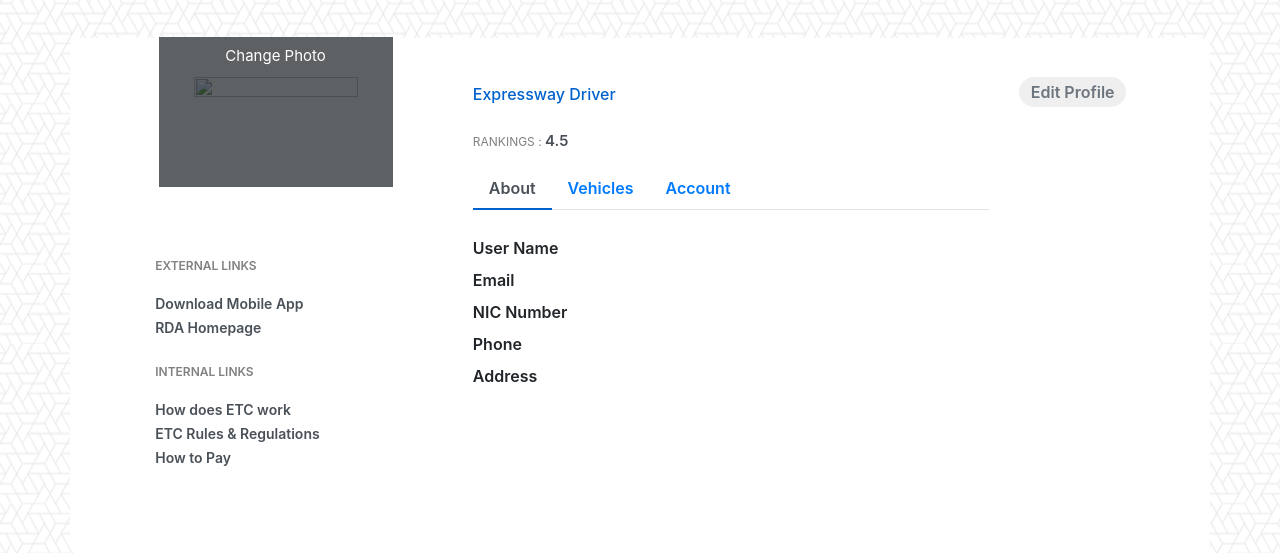
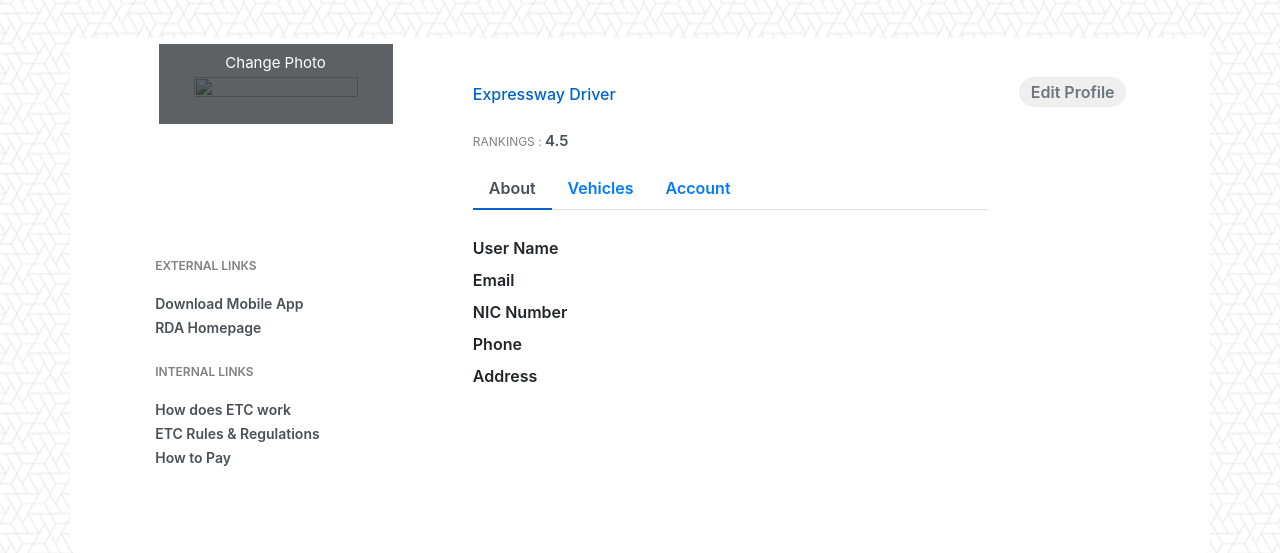
Before and after one commit to IsharaPriyadarshana/openRoadTolling, a Symfony app: template templates/main/home.html.twig in a window 1280 px wide. Shown: the part 56-609 px from the top of the page. Run offline with Twig, Linux system fonts and the light colour scheme; the template is opened without the code that fills it, so the values that code supplies are empty; some libraries are stand-ins or nearby versions.

Commit message:
editing image fixed size

```diff
--- a/templates/main/home.html.twig
+++ b/templates/main/home.html.twig
@@ -25,7 +25,7 @@
             overflow: hidden;
             margin-top: -20%;
             width: 70%;
-            height: 150px;
+            height: 80px;
             border: none;
             border-radius: 0;
             font-size: 15px;
```
